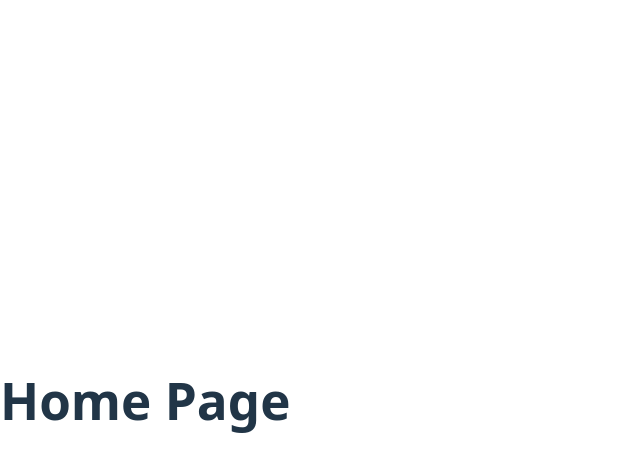
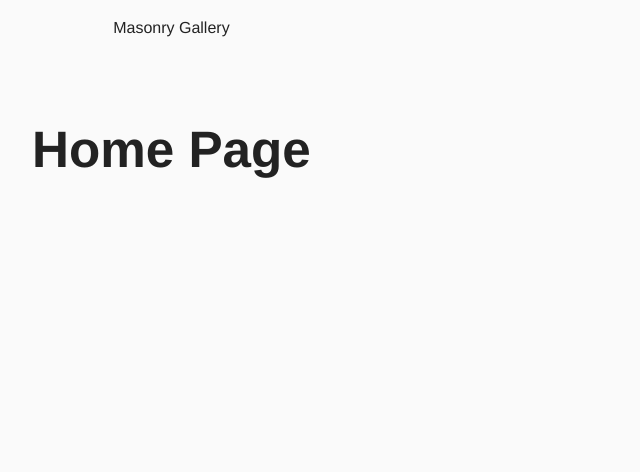
Before and after one commit to neerajdembla212/masonry-grid, a React (Vite) app: page / in a window 1280 px wide. Shown: the top 472 px of the page, without its empty margins (0-640 px from the left). Built offline with nearby package versions, Linux system fonts and the light colour scheme.

Commit message:
adding basic global styles, layout and theme

```diff
--- a/src/App.tsx
+++ b/src/App.tsx
@@ -1,6 +1,10 @@
 import { lazy, Suspense } from "react";
 import { BrowserRouter as Router, Routes, Route } from "react-router-dom";
 import { routes } from "./routes/routes";
+import { ThemeProvider } from "styled-components";
+import { theme } from "./styles/theme";
+import GlobalStyle from "./styles/GlobalStyle";
+import Layout from "./components/Layout";
 
 const Gallery = lazy(() => import("./pages/Gallery"));
 const Detail = lazy(() => import("./pages/Detail"));
@@ -8,7 +12,10 @@ const NotFound = lazy(() => import("./pages/NotFound"));
 
 function App() {
   return (
+    <ThemeProvider theme={theme}>
+      <GlobalStyle />
       <Router>
+        <Layout>
           <Suspense fallback={<div>Loading page...</div>}>
             <Routes>
               <Route path={routes.home} element={<Gallery />}></Route>
@@ -16,7 +23,9 @@ function App() {
               <Route path={routes.notFound} element={<NotFound />}></Route>
             </Routes>
           </Suspense>
+        </Layout>
       </Router>
+    </ThemeProvider>
   );
 }
 
--- /dev/null
+++ b/src/components/Layout.tsx
@@ -0,0 +1,37 @@
+import { ReactNode } from "react";
+import styled from "styled-components";
+import { Link } from "react-router-dom";
+
+interface LayoutProps {
+  children: ReactNode;
+}
+export default function Layout({ children }: LayoutProps) {
+  return (
+    <>
+      <Header>
+        <Link to="/">Masonry Gallery</Link>
+      </Header>
+      <Main>{children}</Main>
+      <Footer></Footer>
+    </>
+  );
+}
+
+const Header = styled.header`
+  padding: 1rem;
+  background: var(--header-background);
+  color: var(--header-text);
+  text-align: center;
+`;
+
+const Main = styled.main`
+  padding: 2rem;
+`;
+
+const Footer = styled.footer`
+  padding: 1rem;
+  background: var(--footer-background);
+  color: var(--text-secondary);
+  text-align: center;
+  margin-top: auto;
+`;
--- /dev/null
+++ b/src/styles/GlobalStyle.ts
@@ -0,0 +1,25 @@
+import { createGlobalStyle } from "styled-components";
+
+const GlobalStyle = createGlobalStyle`
+*,
+*::before,
+*::after {
+    box-sizing: border-box;
+}
+
+html, body, #root {
+    margin: 0;
+    padding: 0;
+    height: 100%;
+    font-family: ${(props) => props.theme.fontFamily};
+    background-color: ${(props) => props.theme.background};
+    color: ${(props) => props.theme.textPrimary};
+}
+
+a {
+    text-decoration: none;
+    color: inherit;
+}
+`;
+
+export default GlobalStyle;
--- /dev/null
+++ b/src/styles/theme.ts
@@ -0,0 +1,16 @@
+export const theme = {
+  background: "#fafafa",
+  textPrimary: "#222",
+  textSecondary: "#555",
+  headerBackground: "#222",
+  headerText: "#fff",
+  footerBackground: "#eee",
+  fontFamily: `'Helvetica Neue', Helvetica, Arial, sans-serif`,
+};
+
+export type ThemeType = typeof theme;
+
+// Extend styled-components DefaultTheme
+declare module "styled-components" {
+  export interface DefaultTheme extends ThemeType {}
+}
```
Lines whose indentation alone changed are shown as unchanged.
